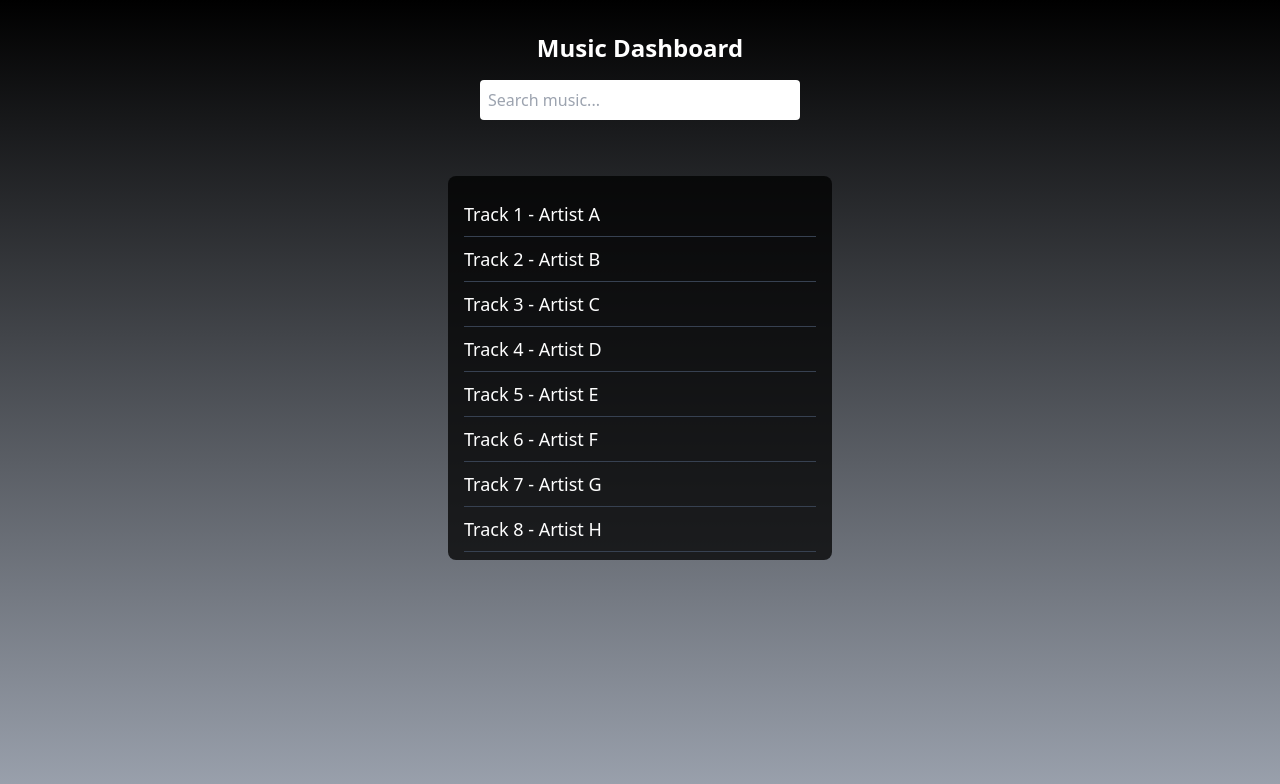
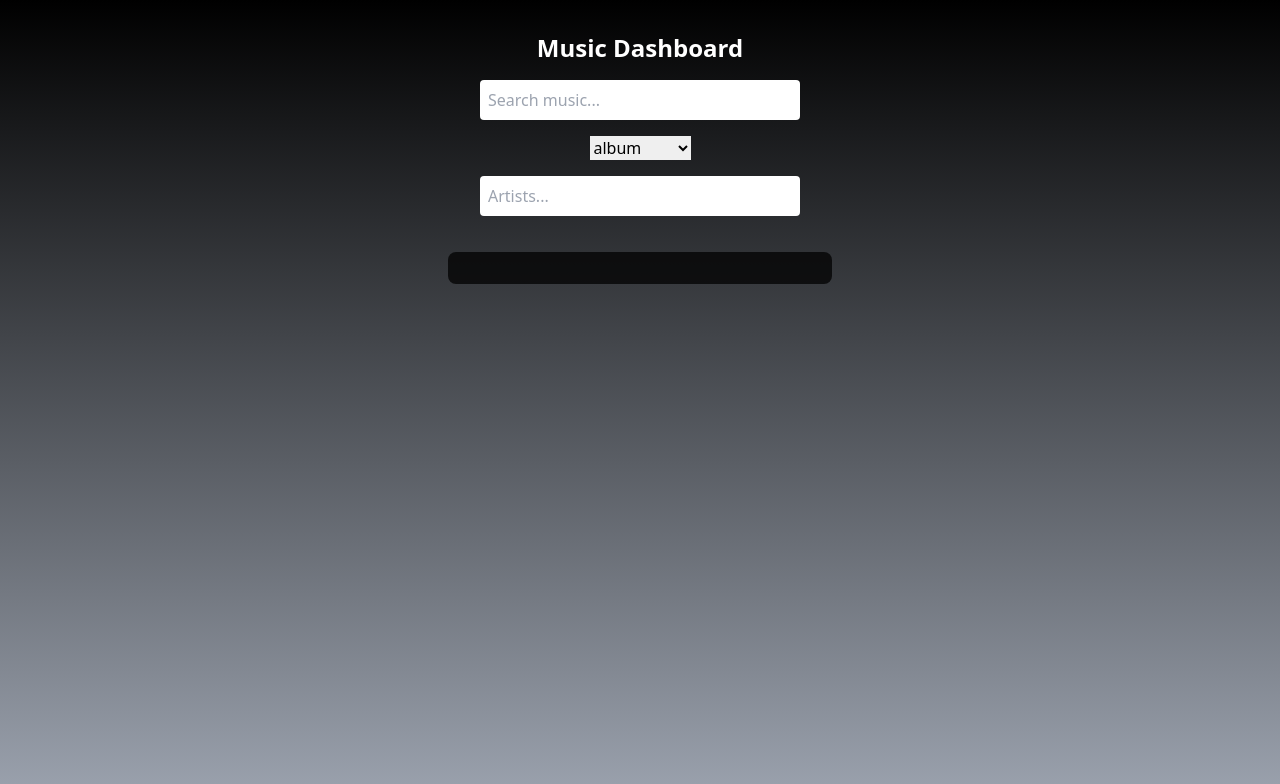
Before and after one commit to Gorchon/Software-Construction, a React app in the folder Spotify/music-app/: page /dashboard in a window 1280 px wide. Built offline with nearby package versions, Linux system fonts and the light colour scheme.

Commit message:
Dev: done

```diff
--- a/Spotify/music-app/src/components/Dashboard/Dashboard.tsx
+++ b/Spotify/music-app/src/components/Dashboard/Dashboard.tsx
@@ -1,6 +1,6 @@
-import React, { useState, useEffect } from "react";
+import React, { useState } from "react";
+import { fetchSpotifyApi } from "../../api/spotifyApi";
 
-// Define an interface for the music track items
 interface Track {
   id: string;
   name: string;
@@ -8,35 +8,69 @@ interface Track {
 }
 
 export const Dashboard = () => {
+  const [type, setType] = useState<string>("");
+  const types = [
+    "album",
+    "artist",
+    "playlist",
+    "track",
+    "show",
+    "episode",
+    "audiobook",
+  ];
+
+  const [form, setForm] = useState({
+    search: "",
+    artist: "",
+  });
+
   const [searchQuery, setSearchQuery] = useState<string>("");
-  const [musicList, setMusicList] = useState<Track[]>([
-    { id: "1", name: "Track 1", artist: "Artist A" },
-    { id: "2", name: "Track 2", artist: "Artist B" },
-    { id: "3", name: "Track 3", artist: "Artist C" },
-    { id: "4", name: "Track 4", artist: "Artist D" },
-    { id: "5", name: "Track 5", artist: "Artist E" },
-    // Add more tracks for testing scroll
-    { id: "6", name: "Track 6", artist: "Artist F" },
-    { id: "7", name: "Track 7", artist: "Artist G" },
-    { id: "8", name: "Track 8", artist: "Artist H" },
-    { id: "9", name: "Track 9", artist: "Artist I" },
-    { id: "10", name: "Track 10", artist: "Artist J" },
-  ]);
 
-  const handleSearchChange = (event: React.ChangeEvent<HTMLInputElement>) => {
+  const [musicList, setMusicList] = useState<Track[]>([]);
+
+  const handleSearchChange = async (
+    event: React.ChangeEvent<HTMLInputElement>
+  ) => {
     setSearchQuery(event.target.value);
+    const params = new URLSearchParams({
+      q: `track:${event.target.value} artist:${form.artist}`,
+      type: type,
+    });
+    const url = `https://api.spotify.com/v1/search?${params.toString()}`;
+    const token = `Bearer ${localStorage.getItem("token")}`;
+
+    try {
+      const response = await fetchSpotifyApi(
+        url,
+        "GET",
+        "null",
+        "application/json",
+        token
+      );
+      // Use optional chaining to handle cases where 'tracks' or 'items' are undefined
+      const items = response.tracks?.items || [];
+      setMusicList(
+        items.map((item: any) => ({
+          id: item.id,
+          name: item.name,
+          artist: item.artists[0]?.name || "Unknown Artist",
+        }))
+      );
+    } catch (error) {
+      console.error("Failed to fetch:", error);
+    }
   };
 
-  // Placeholder for future API fetch
-  useEffect(() => {}, []);
+  const handleSelectChange = (event: React.ChangeEvent<HTMLSelectElement>) => {
+    setType(event.target.value);
+  };
 
-  // Future function to fetch data from Spotify
-  const fetchSpotifyData = async () => {
-    // API call logic will be implemented here
+  const handleChange = (event: React.ChangeEvent<HTMLInputElement>) => {
+    setForm({ ...form, [event.target.name]: event.target.value });
   };
 
   return (
-    <div className="h-full w-full flex flex-col items-center bg-gradient-to-b from-black to-gray-400 overflow-hidden ">
+    <div className="h-full w-full flex flex-col items-center bg-gradient-to-b from-black to-gray-400 overflow-hidden">
       <h2 className="text-2xl font-bold text-white mt-8 mb-4">
         Music Dashboard
       </h2>
@@ -45,14 +79,29 @@ export const Dashboard = () => {
         placeholder="Search music..."
         value={searchQuery}
         onChange={handleSearchChange}
-        className="mb-4 p-2 w-80 rounded focus:outline-none focus:shadow-outline bg-white border-none"
+        className="mb-4 p-2 w-80 rounded focus:outline-none focus:shadow-outline bg-white"
       />
-      <div className="bg-black bg-opacity-75 p-4 w-96 rounded-lg overflow-y-auto max-h-96 mt-10">
+      <select value={type} onChange={handleSelectChange} className="mb-4">
+        {types.map((t) => (
+          <option key={t} value={t}>
+            {t}
+          </option>
+        ))}
+      </select>
+      <input
+        type="text"
+        name="artist"
+        placeholder="Artists..."
+        value={form.artist}
+        onChange={handleChange}
+        className="p-2 w-80 rounded focus:outline-none focus:shadow-outline bg-white mb-9"
+      />
+      <div className="bg-black bg-opacity-75 p-4 w-96 rounded-lg overflow-y-auto max-h-96">
         <ul className="list-none">
           {musicList.map((track) => (
             <li
               key={track.id}
-              className="text-white text-lg py-2 border-b border-gray-700 hover:bg-gray-800 cursor-pointer "
+              className="text-white text-lg py-2 border-b border-gray-700 hover:bg-gray-800 cursor-pointer"
             >
               {`${track.name} - ${track.artist}`}
             </li>
--- a/Spotify/music-app/src/components/Login/Login.tsx
+++ b/Spotify/music-app/src/components/Login/Login.tsx
@@ -35,7 +35,7 @@ const Login = () => {
         `application/x-www-form-urlencoded`,
         token
       );
-
+      // localStorage.setItem("token", response.access_token);
       console.log(response);
     } catch (error) {
       console.error("Failed to login:", error);
--- /dev/null
+++ b/package.json
@@ -0,0 +1,5 @@
+{
+  "dependencies": {
+    "readline-sync": "^1.4.10"
+  }
+}
```
Also changed, not shown: cesars cipher/index.js (added, +20 -0 lines), 3 other files.
